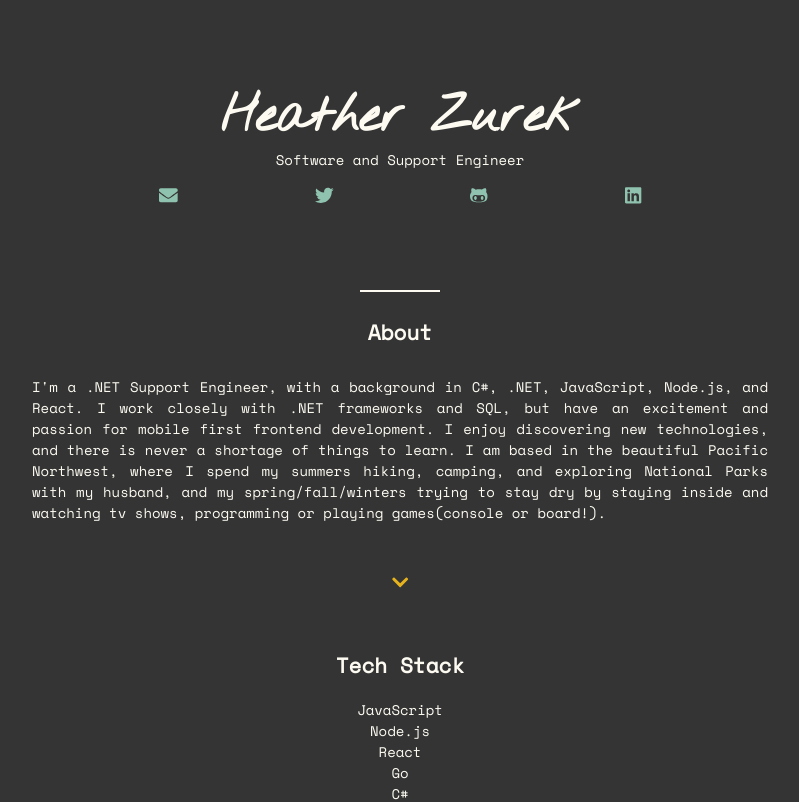
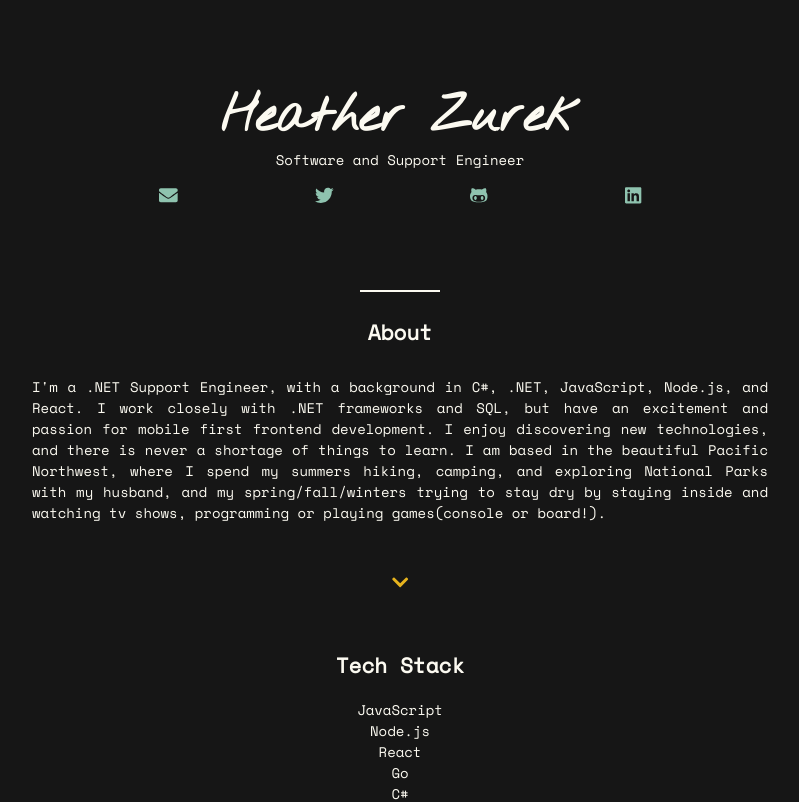
Before and after one commit to heatherzurek/finalportfolio, a React (Create React App) app: page / in a window 1280 px wide. Shown: the top 802 px of the page, without its empty margins (240-1039 px from the left). Built offline with nearby package versions, Linux system fonts and the light colour scheme.

Commit message:
bg color change

```diff
--- a/src/index.css
+++ b/src/index.css
@@ -4,7 +4,7 @@ body {
   margin: 50px 10px 60px 10px;
   -webkit-font-smoothing: antialiased;
   -moz-osx-font-smoothing: grayscale;
-  background-color: #343434;
+  background-color: #161616;
   color: #fcfaf1;
   font-size: 14px;
   font-family: 'Space Mono', monospace;
```
